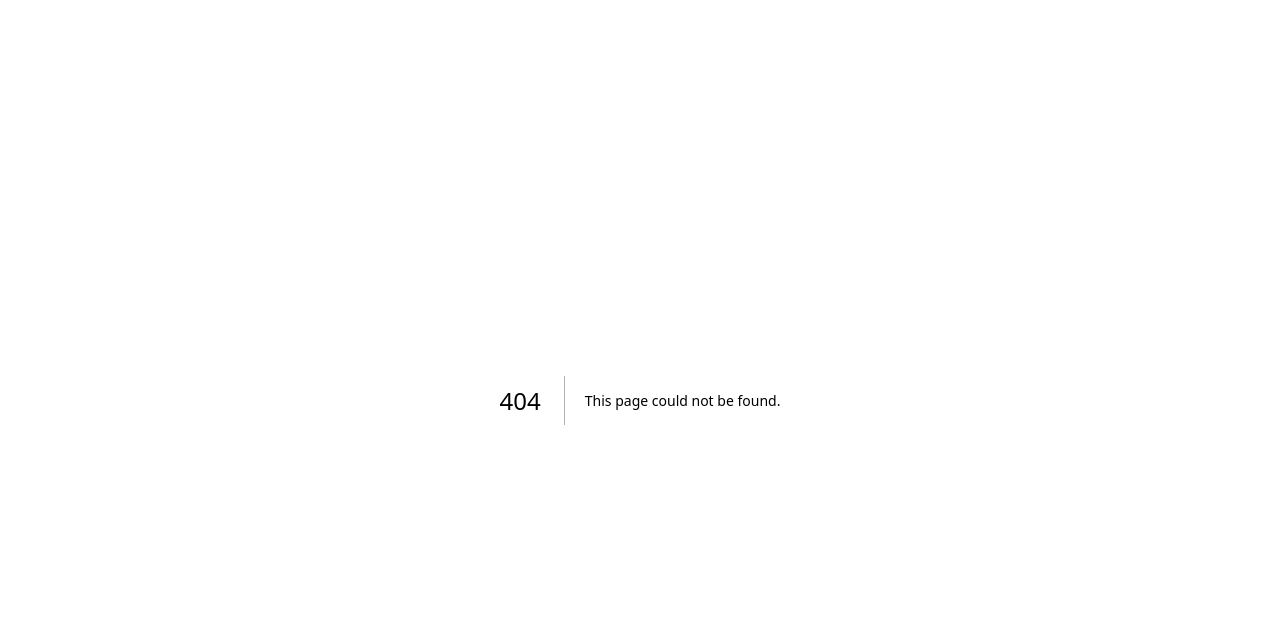
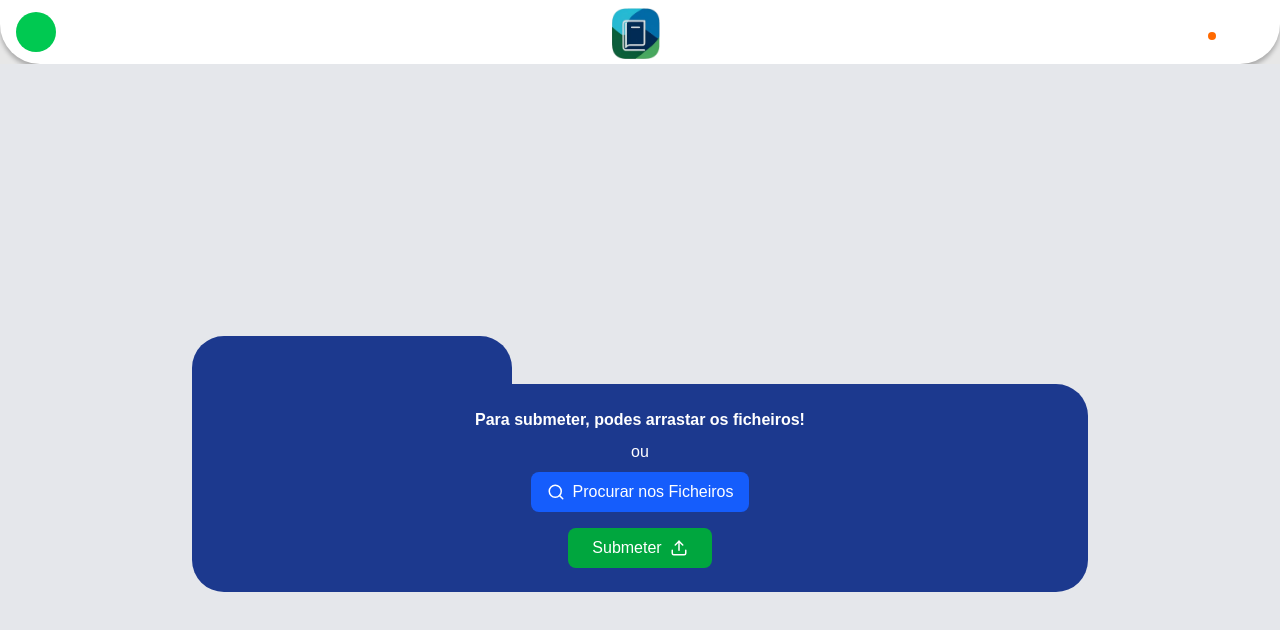
Before and after one commit to beckerme/ESTudo, a Next.js app in the folder estudo/: page /submeter-doc in a window 1280 px wide. Before the commit this address had no page. Shown: the top 630 px of the page. Built offline with nearby package versions, Linux system fonts and the light colour scheme.

Commit message:
1a versao interface submeter documento

```diff
--- /dev/null
+++ b/estudo/src/app/submeter-doc/page.js
@@ -0,0 +1,5 @@
+import SubmeterDocumento from "@/components/Submeter-Documento/SubmeterDocumento";
+
+export default function App() {
+  return <SubmeterDocumento />;
+}
--- /dev/null
+++ b/estudo/src/components/Submeter-Documento/SubmeterDocumento.jsx
@@ -0,0 +1,61 @@
+'use client';
+// Imports relacionados com páginas e fontes
+import { Kanit } from "next/font/google";
+import HeaderInicio from "../HeaderInicio";
+import { useState } from 'react';
+import { Upload, Search } from 'lucide-react';
+
+// Fonte
+const kanit = Kanit({
+	subsets: ['latin'],
+	weight: "400",
+});
+
+export default function SubmeterDocumento() {
+	const [files, setFiles] = useState([]);
+
+	const handleFileChange = (event) => {
+		setFiles([...event.target.files]);
+	};
+
+	const handleDrop = (event) => {
+		event.preventDefault();
+		setFiles([...event.dataTransfer.files]);
+	};
+
+	return (
+		<>
+			<div>
+				<HeaderInicio />
+			</div>
+
+			{/* div 2 retangulos */}
+			<div class="flex justify-center items-center min-h-screen bg-gray-200 p-5 flex flex-col">
+
+				{/* Retângulo pequeno */}
+				<div className=" w-full max-w-xs bg-blue-900 text-white p-6  flex flex-col mr-144 rounded-tr-4xl rounded-tl-4xl">
+				</div>
+
+				{/* Retângulo grande */}
+				<div className="w-full max-w-4xl bg-blue-900 text-white p-6 rounded-tr-4xl rounded-br-4xl flex flex-col items-center justify-center text-center rounded-bl-4xl"
+					onDragOver={(e) => e.preventDefault()}
+					onDrop={handleDrop}
+				>
+					<p className="font-semibold">Para submeter, podes arrastar os ficheiros!</p>
+					<span className="my-2">ou</span>
+					<label className="cursor-pointer bg-blue-600 px-4 py-2 rounded-lg flex items-center gap-2">
+						<Search size={18} />
+						Procurar nos Ficheiros
+						<input type="file" multiple className="hidden" onChange={handleFileChange} />
+					</label>
+					<button className="mt-4 bg-green-600 px-6 py-2 rounded-lg flex items-center gap-2 text-white">
+						Submeter <Upload size={18} />
+					</button>
+				</div>
+
+			</div>
+
+
+		</>
+	);
+}
```
